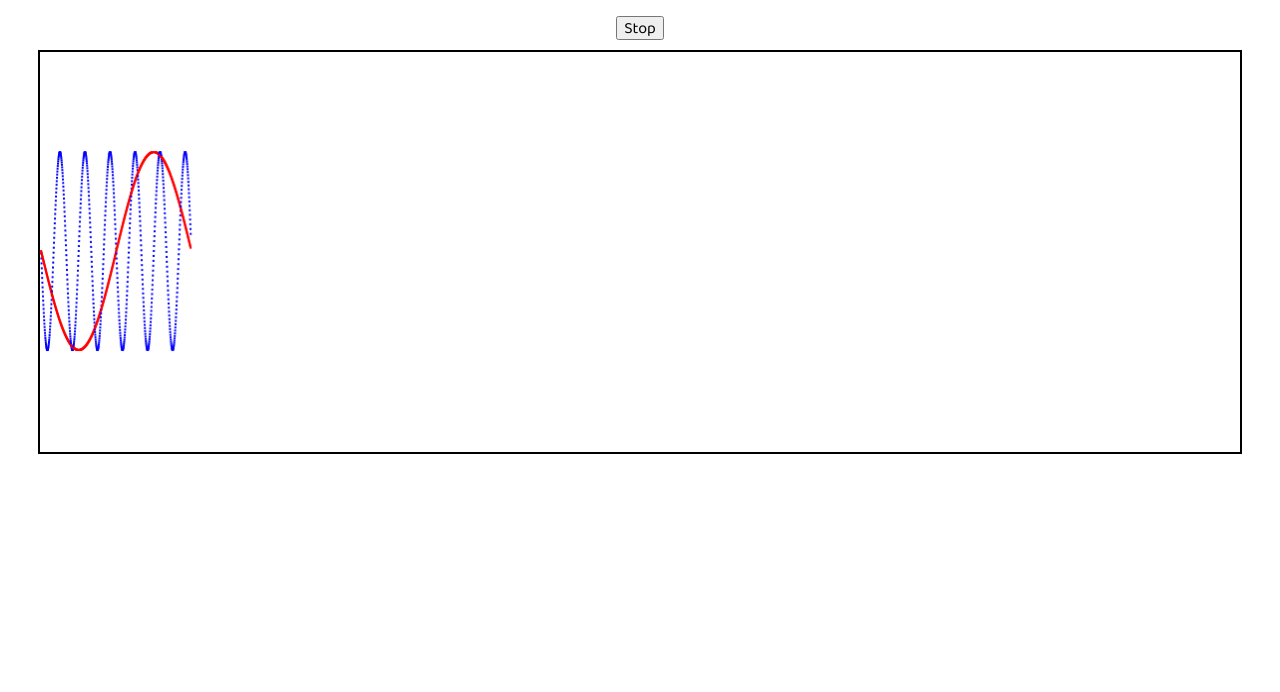
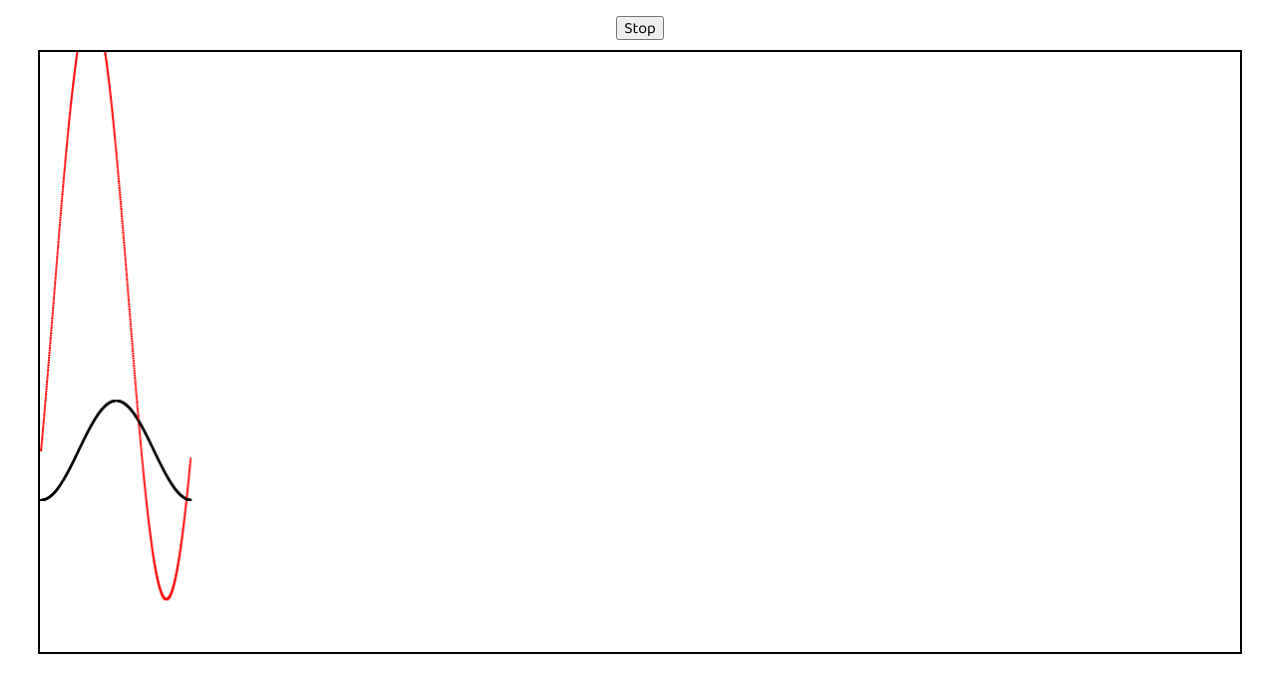
Before and after one commit to SerjLeo/Trigonometry, a website built with webpack: page src/index.html in a window 1280 px wide. Shown: the part 96-788 px from the top of the page. Built offline with nearby package versions, Linux system fonts and the light colour scheme.

Commit message:
some change

```diff
--- a/src/script/index.js
+++ b/src/script/index.js
@@ -10,13 +10,15 @@ const ctx = canvas.getContext('2d')
 
 document.querySelector('.btn').addEventListener('click', e => {
     clearTimeout(timer)
+    clearTimeout(timer_2)
+    clearTimeout(timer_3)
 })
 // ctx.beginPath()
 let x = 0
-let timer
+let timer, timer_2, timer_3
 
 function drawSin() {
-    let y = 200 + 100*Math.sin(x/24)
+    let y = 400 - 150 + 300*Math.cos(x/24 + Math.PI/3)
     x = x + 0.1
     ctx.fillStyle = 'red'
     ctx.fillRect(x,y,2,2)
@@ -24,12 +26,21 @@ function drawSin() {
 }
 
 function drawSin_2() {
-    let y = 200 + 100*Math.sin(x/4)
+    let y = 400 + 50*Math.cos(x/24)
+    x = x + 0.1
+    ctx.fillStyle = 'black'
+    ctx.fillRect(x,y,2,2)
+    timer_2 = setTimeout(drawSin_2, 10)
+}
+
+function drawSin_3() {
+    let y = 200 + 50*Math.cos(x/48)
     x = x + 0.1
     ctx.fillStyle = 'blue'
     ctx.fillRect(x,y,2,2)
-    timer = setTimeout(drawSin_2, 10)
+    timer_3 = setTimeout(drawSin_3, 10)
 }
 
 drawSin()
 drawSin_2()
+// drawSin_3()
--- a/src/styles/styles.css
+++ b/src/styles/styles.css
@@ -22,7 +22,7 @@ h1 {
 #canvas {
     border: 2px solid black;
     width: 1200px;
-    height: 400px;
+    height: 600px;
 }
 
 .btn {
```
